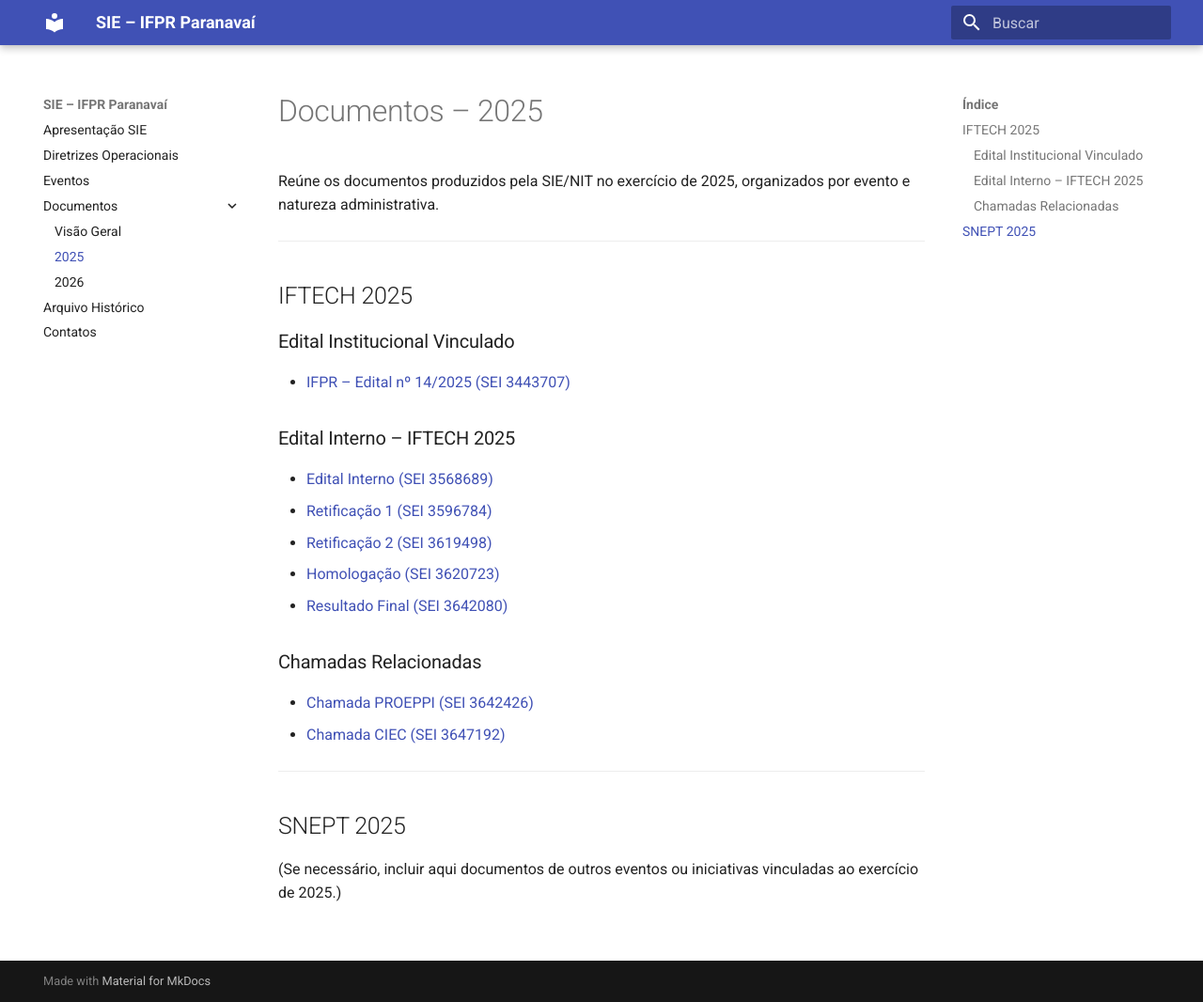
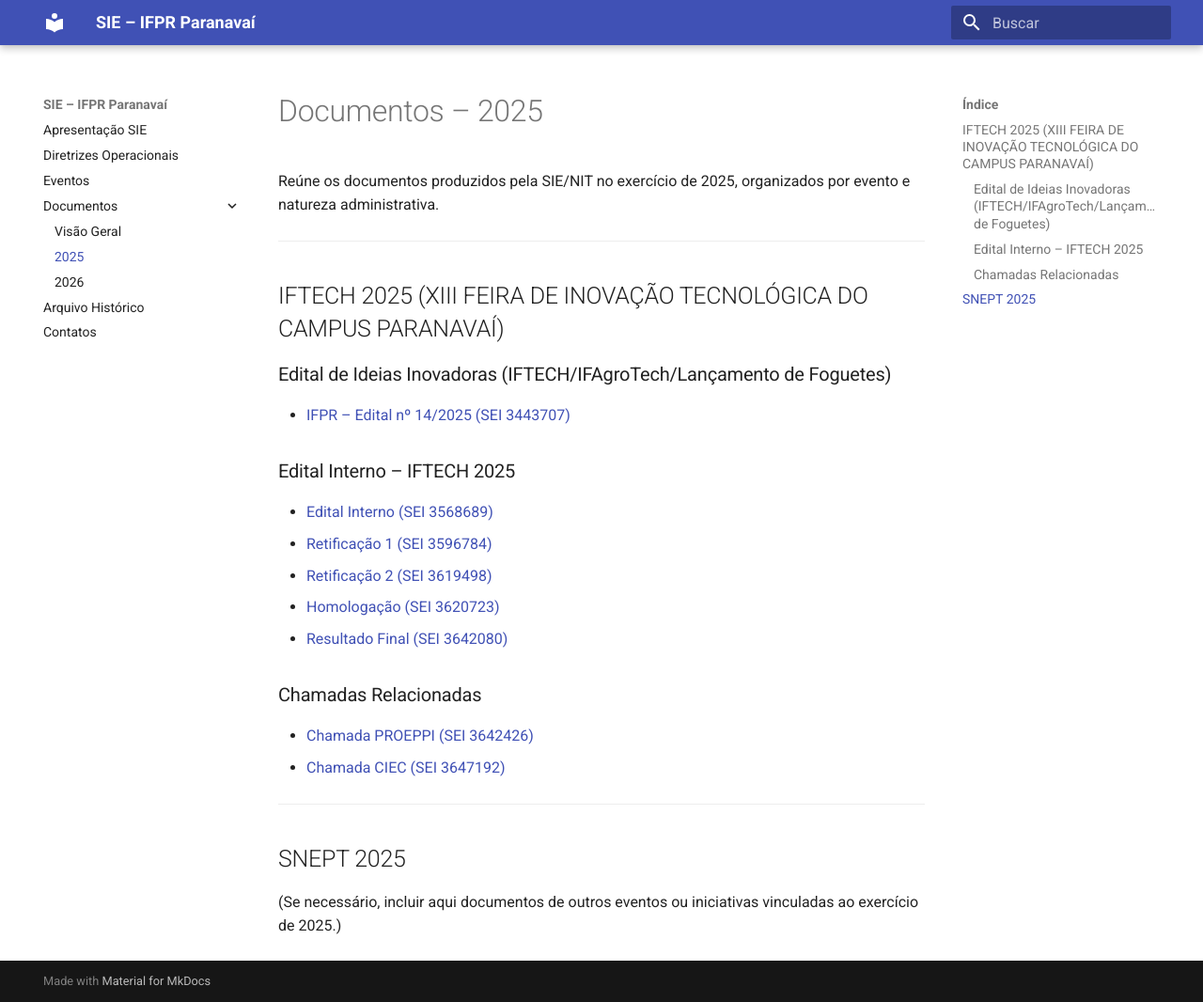
Before and after one commit to ifpr-sie-paranavai/dossie, an MkDocs documentation site: the page built from docs/docs2025.md, in a window 1280 px wide and 1066 px high. Shown: the whole window at 94% size. Built offline with MkDocs 1.6.1 and Material for MkDocs 9.7.7, drawn with Linux system fonts in a browser that asks for light colours.

Commit message:
Update docs2025.md

```diff
--- a/docs/docs2025.md
+++ b/docs/docs2025.md
@@ -4,9 +4,9 @@ Reúne os documentos produzidos pela SIE/NIT no exercício de 2025, organizados
 
 ---
 
-## IFTECH 2025
+## IFTECH 2025 (XIII FEIRA DE	INOVAÇÃO TECNOLÓGICA DO CAMPUS PARANAVAÍ)
 
-### Edital Institucional Vinculado
+### Edital de Ideias Inovadoras (IFTECH/IFAgroTech/Lançamento de Foguetes)
 
 - [IFPR – Edital nº 14/2025 (SEI 3443707)](arquivos/IFPR_Edital_14_2025_SEI_3443707.pdf)
 
```
